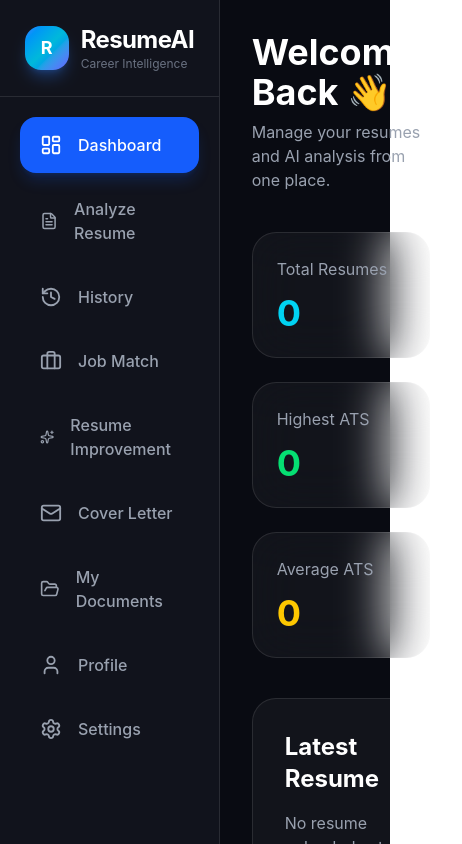
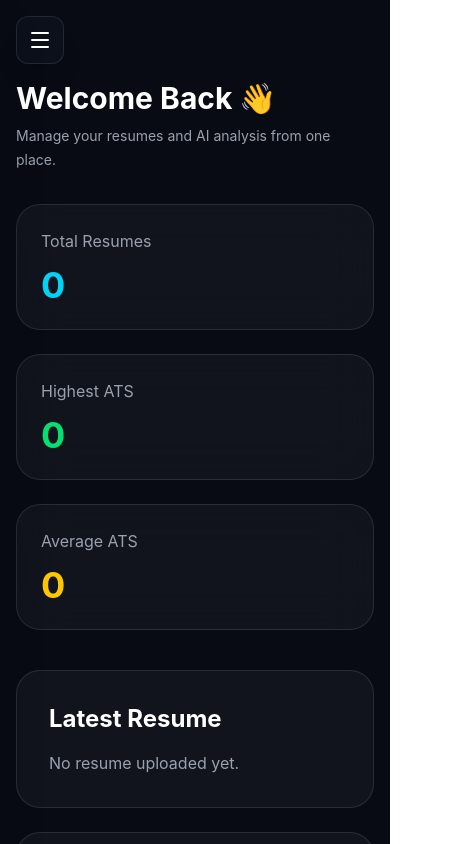
Before and after one commit to Shahbaz0012/ResumeAI, a React (Vite) app in the folder frontend/: page /dashboard in a window 390 px wide. Shown: the top 844 px of the page, 462 px wide, since content can reach past the window. Built offline with nearby package versions, Linux system fonts and the light colour scheme; no server answers; sample sign-in values are in the browser's storage.

Commit message:
Improve mobile responsive dashboard

```diff
--- a/frontend/src/components/dashboard/Sidebar.tsx
+++ b/frontend/src/components/dashboard/Sidebar.tsx
@@ -1,3 +1,5 @@
+import { useState } from "react";
+
 import {
   LayoutDashboard,
   FileText,
@@ -9,53 +11,203 @@ import {
   User,
   Settings,
   LogOut,
+  Menu,
+  X,
 } from "lucide-react";
-import { NavLink, useNavigate } from "react-router-dom"; // useNavigate import kiya
+
+import { NavLink, useNavigate } from "react-router-dom";
+
 import Logo from "../Logo";
 
 const menuItems = [
-  { title: "Dashboard", icon: LayoutDashboard, path: "/dashboard" },
-  { title: "Analyze Resume", icon: FileText, path: "/upload" },
-  { title: "History", icon: History, path: "/history" },
-  { title: "Job Match", icon: Briefcase, path: "/job-match" },
-  { title: "Resume Improvement", icon: Sparkles, path: "/resume-improve" },
-  { title: "Cover Letter", icon: Mail, path: "/cover-letter" },
-  { title: "My Documents", icon: FolderOpen, path: "/documents" },
-  { title: "Profile", icon: User, path: "/profile" },
-  { title: "Settings", icon: Settings, path: "/settings" },
+  {
+    title: "Dashboard",
+    icon: LayoutDashboard,
+    path: "/dashboard",
+  },
+  {
+    title: "Analyze Resume",
+    icon: FileText,
+    path: "/upload",
+  },
+  {
+    title: "History",
+    icon: History,
+    path: "/history",
+  },
+  {
+    title: "Job Match",
+    icon: Briefcase,
+    path: "/job-match",
+  },
+  {
+    title: "Resume Improvement",
+    icon: Sparkles,
+    path: "/resume-improve",
+  },
+  {
+    title: "Cover Letter",
+    icon: Mail,
+    path: "/cover-letter",
+  },
+  {
+    title: "My Documents",
+    icon: FolderOpen,
+    path: "/documents",
+  },
+  {
+    title: "Profile",
+    icon: User,
+    path: "/profile",
+  },
+  {
+    title: "Settings",
+    icon: Settings,
+    path: "/settings",
+  },
 ];
 
 export default function Sidebar() {
-  const navigate = useNavigate(); // navigate hook initialize kiya
+  const navigate = useNavigate();
 
-  // Logout function
+  const [isMobileOpen, setIsMobileOpen] = useState(false);
+
   const handleLogout = () => {
-    // 1. Yahan aap apna auth token ya user session clear kar sakte hain
-    // Example: localStorage.removeItem("token");
-    // Example: localStorage.clear();
+    localStorage.removeItem("token");
+    localStorage.removeItem("user");
 
-    // 2. User ko login page par redirect karein
+    setIsMobileOpen(false);
+
     navigate("/login");
   };
 
+  const handleNavigation = () => {
+    setIsMobileOpen(false);
+  };
+
   return (
+    <>
+      {/* =====================================
+          MOBILE MENU BUTTON
+      ====================================== */}
+
+      <button
+        type="button"
+        onClick={() => setIsMobileOpen(true)}
+        className="
+          fixed
+          left-4
+          top-4
+          z-50
+          flex
+          h-12
+          w-12
+          items-center
+          justify-center
+          rounded-xl
+          border
+          border-white/10
+          bg-[#0d111c]/95
+          text-white
+          shadow-xl
+          backdrop-blur-md
+          transition
+          hover:bg-white/10
+          md:hidden
+        "
+        aria-label="Open navigation menu"
+      >
+        <Menu size={24} />
+      </button>
+
+      {/* =====================================
+          MOBILE OVERLAY
+      ====================================== */}
+
+      {isMobileOpen && (
+        <button
+          type="button"
+          onClick={() => setIsMobileOpen(false)}
+          className="
+            fixed
+            inset-0
+            z-40
+            bg-black/60
+            backdrop-blur-[2px]
+            md:hidden
+          "
+          aria-label="Close navigation menu"
+        />
+      )}
+
+      {/* =====================================
+          SIDEBAR
+      ====================================== */}
+
       <aside
-      className="
+        className={`
+          fixed
+          inset-y-0
+          left-0
+          z-50
           flex
-        min-h-screen
           w-72
           flex-col
           border-r
           border-white/10
-        bg-[#11131c]
+          bg-[#0d111c]
+          shadow-2xl
+          transition-transform
+          duration-300
+          ease-in-out
+
+          md:static
+          md:z-auto
+          md:translate-x-0
+          md:shadow-none
+
+          ${
+            isMobileOpen
+              ? "translate-x-0"
+              : "-translate-x-full"
+          }
+        `}
+      >
+        {/* =====================================
+            LOGO HEADER
+        ====================================== */}
+
+        <div className="flex items-center justify-between border-b border-white/10 p-6">
+          <Logo />
+
+          {/* Mobile Close Button */}
+
+          <button
+            type="button"
+            onClick={() => setIsMobileOpen(false)}
+            className="
+              flex
+              h-10
+              w-10
+              items-center
+              justify-center
+              rounded-xl
+              text-gray-400
+              transition
+              hover:bg-white/10
+              hover:text-white
+              md:hidden
             "
+            aria-label="Close navigation menu"
           >
-      {/* Logo */}
-      <div className="flex items-center justify-center border-b border-white/10 p-6">
-        <Logo />
+            <X size={24} />
+          </button>
         </div>
 
-      {/* Navigation */}
+        {/* =====================================
+            NAVIGATION
+        ====================================== */}
+
         <nav className="flex-1 space-y-2 overflow-y-auto p-5">
           {menuItems.map((item) => {
             const Icon = item.icon;
@@ -64,25 +216,44 @@ export default function Sidebar() {
               <NavLink
                 key={item.title}
                 to={item.path}
+                onClick={handleNavigation}
                 className={({ isActive }) =>
-                `flex items-center gap-4 rounded-2xl px-5 py-4 text-base font-medium transition-all duration-300 ${
+                  `
+                  flex
+                  items-center
+                  gap-4
+                  rounded-2xl
+                  px-5
+                  py-4
+                  text-base
+                  font-medium
+                  transition-all
+                  duration-300
+
+                  ${
                     isActive
                       ? "bg-blue-600 text-white shadow-lg shadow-blue-600/20"
                       : "text-gray-400 hover:bg-white/5 hover:text-white"
-                }`
+                  }
+                  `
                 }
               >
                 <Icon size={22} />
+
                 <span>{item.title}</span>
               </NavLink>
             );
           })}
         </nav>
 
-      {/* Logout */}
+        {/* =====================================
+            LOGOUT
+        ====================================== */}
+
         <div className="border-t border-white/10 p-5">
           <button
-          onClick={handleLogout} // onClick event add kiya
+            type="button"
+            onClick={handleLogout}
             className="
               flex
               w-full
@@ -99,9 +270,11 @@ export default function Sidebar() {
             "
           >
             <LogOut size={22} />
+
             <span>Logout</span>
           </button>
         </div>
       </aside>
+    </>
   );
 }
--- a/frontend/src/pages/Dashboard.tsx
+++ b/frontend/src/pages/Dashboard.tsx
@@ -23,106 +23,77 @@ interface DashboardData {
 }
 
 export default function Dashboard() {
-
-  const [stats, setStats] =
-    useState<DashboardData | null>(null);
-
-  const [loading, setLoading] =
-    useState(true);
+  const [stats, setStats] = useState<DashboardData | null>(null);
+  const [loading, setLoading] = useState(true);
 
   useEffect(() => {
-
     fetchDashboard();
-
   }, []);
 
   const fetchDashboard = async () => {
+    try {
+      const token = localStorage.getItem("token");
 
-    try {
+      const response = await api.get("/dashboard", {
+        headers: {
+          Authorization: `Bearer ${token}`,
+        },
+      });
 
-      const token =
-        localStorage.getItem("token");
-
-      const response =
-        await api.get(
-          "/dashboard",
-          {
-            headers: {
-              Authorization: `Bearer ${token}`,
-            },
-          }
-        );
-
-      setStats(
-        response.data.stats
-      );
-
+      setStats(response.data.stats);
     } catch (error) {
-
-      console.error(error);
-
+      console.error("Dashboard Error:", error);
     } finally {
-
       setLoading(false);
-
     }
-
   };
 
   if (loading) {
-    return (
-      <div className="min-h-screen bg-[#090b12] flex items-center justify-center">
+    return <Loader text="Loading Dashboard..." />;
+  }
 
-        <Loader text="Loading Dashboard..." />
-
-      </div>
-    );
-  }
-    return (
-    <div className="flex min-h-screen bg-[#090b12]">
-
+  return (
+    <div className="flex min-h-screen w-full overflow-x-hidden bg-[#080b14]">
+      {/* Sidebar */}
       <Sidebar />
 
-      <main className="flex-1 p-8">
+      {/* Main Content */}
+      <main className="min-w-0 flex-1 px-4 pb-10 pt-20 sm:px-6 md:p-8 md:pt-8">
+        <div className="mx-auto w-full max-w-7xl">
+          {/* Header */}
+          <div className="mb-8 md:mb-10">
+            <h1 className="text-3xl font-bold text-white sm:text-4xl">
+              Welcome Back 👋
+            </h1>
 
-        <div className="mb-10">
+            <p className="mt-2 max-w-2xl text-sm leading-6 text-gray-400 sm:text-base">
+              Manage your resumes and AI analysis from one place.
+            </p>
+          </div>
 
-          <h1 className="text-4xl font-bold text-white">
-            Welcome Back 👋
-          </h1>
+          {/* Dashboard Statistics */}
+          <div className="w-full min-w-0">
+            <DashboardStats
+              totalResumes={stats?.totalResumes || 0}
+              highestATS={stats?.highestATS || 0}
+              averageATS={stats?.averageATS || 0}
+            />
+          </div>
 
-          <p className="mt-2 text-gray-400">
-            Manage your resumes and AI analysis from one place.
-          </p>
+          {/* Latest Resume + Quick Actions */}
+          <div className="mt-8 grid min-w-0 grid-cols-1 gap-6 lg:mt-10 lg:grid-cols-2 lg:gap-8">
+            <div className="min-w-0">
+              <LatestResume
+                latestResume={stats?.latestResume || null}
+              />
+            </div>
 
+            <div className="min-w-0">
+              <QuickActions />
+            </div>
+          </div>
         </div>
-
-        <DashboardStats
-          totalResumes={
-            stats?.totalResumes || 0
-          }
-          highestATS={
-            stats?.highestATS || 0
-          }
-          averageATS={
-            stats?.averageATS || 0
-          }
-        />
-
-        <div className="mt-10 grid gap-8 lg:grid-cols-2">
-
-          <LatestResume
-            latestResume={
-              stats?.latestResume || null
-            }
-          />
-
-          <QuickActions />
-
-        </div>
-
       </main>
-
     </div>
   );
 }
```
Lines whose indentation alone changed are shown as unchanged.
